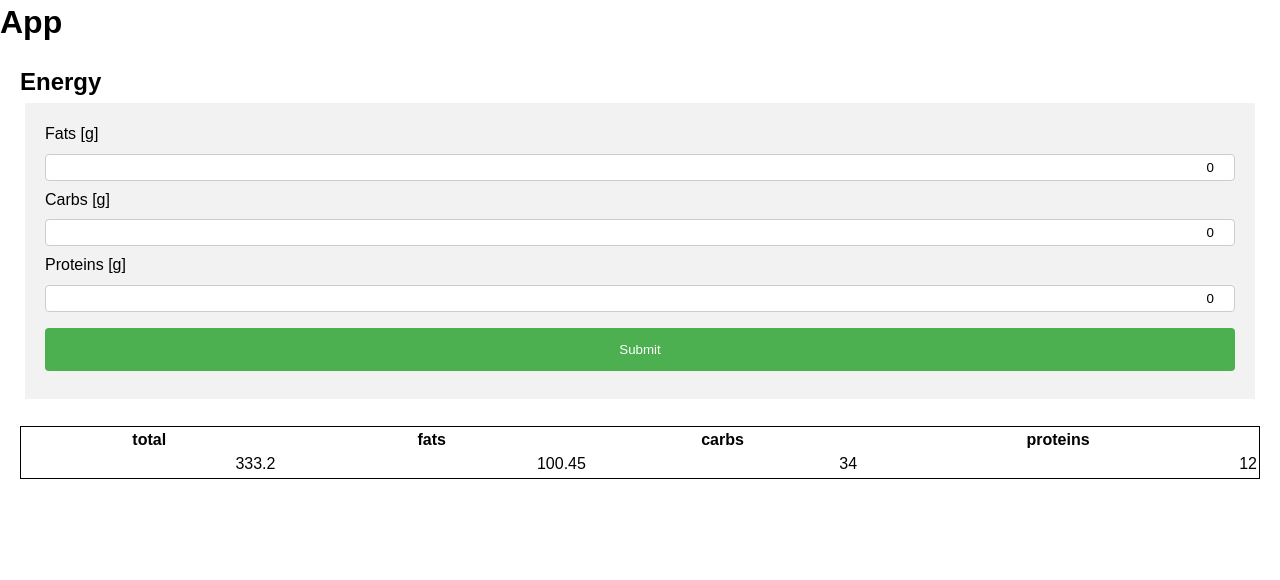
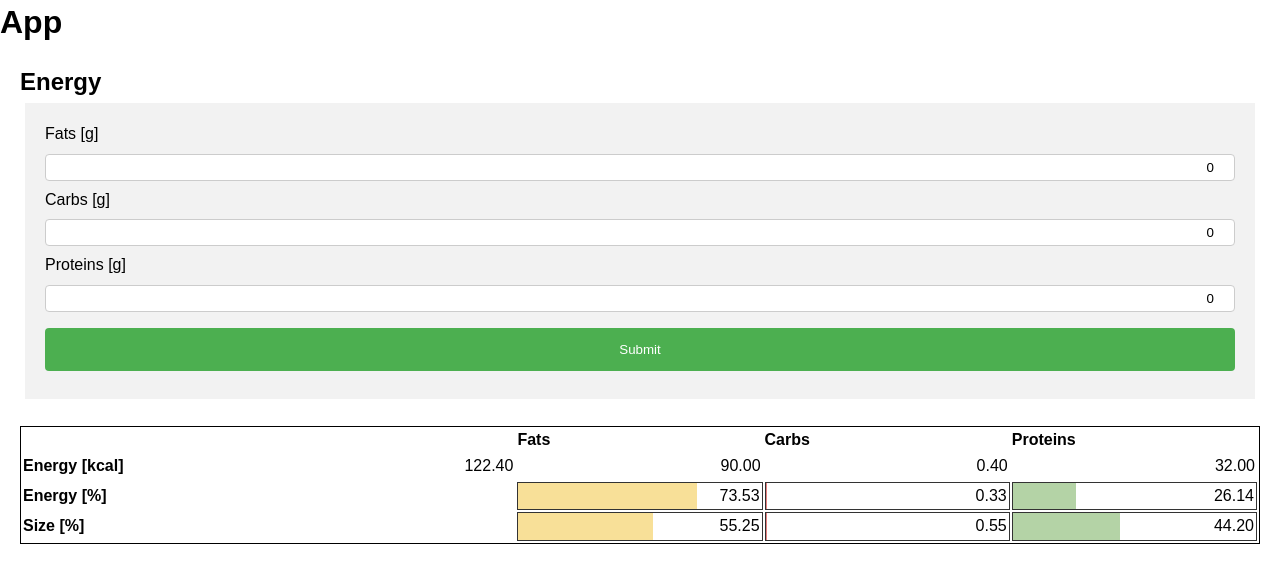
Before and after one commit to jradek/food_tracker, a React (Create React App) app in the folder frontend/: page / in a window 1280 px wide. Shown: the top 580 px of the page. Built offline with nearby package versions, Linux system fonts and the light colour scheme.

Commit message:
improved result table

```diff
--- a/frontend/src/App.css
+++ b/frontend/src/App.css
@@ -57,9 +57,60 @@ input[type="number"] {
 
 table {
   width: 100%;
+  /* width: 800px; */
   border: 1px solid black;
+  table-layout: fixed;
 }
 
 td {
+  padding: 2px;
+}
+
+th {
+  text-align: left;
+}
+
+.td-bar {
+  /* td cell dislaying a bar graph */
+  position: relative;
+  border: 1px solid #333;
+}
+
+.number {
   text-align: right;
 }
+
+.percentage-bar {
+  position: absolute;
+  left: 0;
+  top: 0;
+  bottom: 0;
+  z-index: -1;
+}
+
+/* ==================================================================
+ COLORS
+*/
+.fat-color {
+  color: #f1c232;
+}
+
+.fat-bg-color {
+  background-color: #f1c23280;
+}
+
+.carb-color {
+  color: #cc0000;
+}
+
+.carb-bg-color {
+  background: #cc000080;
+}
+
+.protein-color {
+  color: #6aa84f;
+}
+
+.protein-bg-color {
+  background-color: #6aa84f80;
+}
--- a/frontend/src/components/Energy.js
+++ b/frontend/src/components/Energy.js
@@ -4,13 +4,62 @@ import React, { Component } from "react";
 import axios from "axios";
 
 const dummyResult = {
+  grams: {
+    fats: 10,
+    carbs: 0.1,
+    prots: 8
+  },
   kcal: {
-    fats: 100.45,
-    carbs: 34,
-    prots: 12,
-    total: 333.2
+    fats: 10 * 9,
+    carbs: 0.1 * 4,
+    prots: 8 * 4
   }
 };
+
+function engeryRow(f, c, p) {
+  const total = f + c + p;
+  const values = [['total_cal', total], ['f_cal', f], ['c_cal', c], ['p_cal',p]];
+
+  return (
+    <tr>
+      <th scope="row">Energy [kcal]</th>
+      {values.map((e) => {
+        return <td key={e[0]} className="number">{e[1].toFixed(2)}</td>;
+      })}
+    </tr>
+  );
+}
+
+function tdBarChart(percent, colorName) {
+  // see: http://jsfiddle.net/ojLf5ap6/1/
+  const classNames = "percentage-bar " + colorName;
+  return (
+    <td className="number td-bar">
+      <div
+        className={classNames}
+        style={{ width: percent.toString() + "%" }}
+      />
+      {percent.toFixed(2)}
+    </td>
+  );
+}
+
+function percentRow(label, f, c, p) {
+  const total = f + c + p;
+  const f_percent = (f * 100.0) / total;
+  const c_percent = (c * 100.0) / total;
+  const p_percent = 100.0 - (f_percent + c_percent);
+
+  return (
+    <tr>
+      <th scope="row">{label}</th>
+      <td />
+      {tdBarChart(f_percent, "fat-bg-color")}
+      {tdBarChart(c_percent, "carb-bg-color")}
+      {tdBarChart(p_percent, "protein-bg-color")}
+    </tr>
+  );
+}
 
 class Energy extends Component {
   state = {
@@ -38,38 +87,38 @@ class Energy extends Component {
       .get("http://localhost:5000/api/v1/energy", { params: params })
       .then(res => {
         console.log(res.data);
-        this.setState({ result: res.data });
+        this.setState({ result: { kcal: res.data.kcal, grams: params } });
       });
   };
 
+
+
   renderResult() {
-    if (this.state.result !== null) {
-      const calories = this.state.result["kcal"];
-      const header = ["total", "fats", "carbs", "proteins"];
-      const cols = ["total", "fats", "carbs", "prots"];
+    if (this.state.result === null) {
+      return;
+    }
+
+    const cal = this.state.result.kcal;
+    const grams = this.state.result.grams;
+
     return (
       <table>
         <thead>
           <tr>
-              {header.map(e => {
-                return <th key={e}>{e}</th>;
-              })}
+            <th />
+            <th />
+            <th>Fats</th>
+            <th>Carbs</th>
+            <th>Proteins</th>
           </tr>
         </thead>
         <tbody>
-            <tr>
-              {cols.map(e => {
-                return (
-                  <td key={e}>
-                    {calories[e]}
-                  </td>
-                );
-              })}
-            </tr>
+          {engeryRow(cal.fats, cal.carbs, cal.prots)}
+          {percentRow('Energy [%]', cal.fats, cal.carbs, cal.prots)}
+          {percentRow('Size [%]', grams.fats, grams.carbs, grams.prots)}
         </tbody>
       </table>
     );
-    }
   }
 
   render() {
```
Lines whose indentation alone changed are shown as unchanged.
